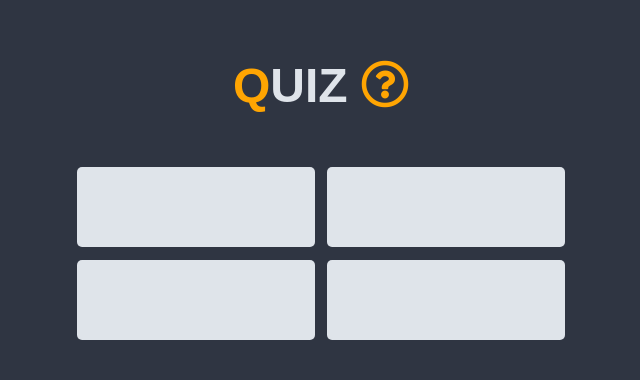
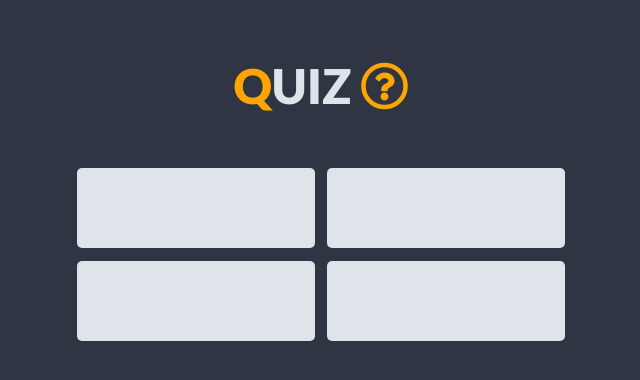
Before and after one commit to Anthonoir576/Projet-16_javaScript, a website: page index.html in a window 1280 px wide. Shown: the part 174-554 px from the top of the page, 319-959 px from the left. Drawn offline with Linux system fonts and the light colour scheme.

Commit message:
Start JS

```diff
--- a/index.html
+++ b/index.html
@@ -7,6 +7,10 @@
         <meta name="viewport" content="width=device-width, initial-scale=1.0" />
 
         <link rel="stylesheet" href="https://use.fontawesome.com/releases/v5.8.2/css/all.css" />
+
+        <link rel="preconnect" href="https://fonts.googleapis.com" />
+        <link rel="preconnect" href="https://fonts.gstatic.com" crossorigin />
+        <link href="https://fonts.googleapis.com/css2?family=Lato:wght@100;300;400;900&display=swap" rel="stylesheet" />
 
         <link rel="stylesheet" href="source/css/style.css" />
 
--- a/source/sass/main.scss
+++ b/source/sass/main.scss
@@ -10,7 +10,7 @@
 
 body {
 
-    font-family: 'Josefin Sans', sans-serif;
+    font-family: 'Lato', sans-serif;
     display: grid;
     align-items: center;
     justify-items: center;
```
Also changed, not shown: source/css/style.css.
